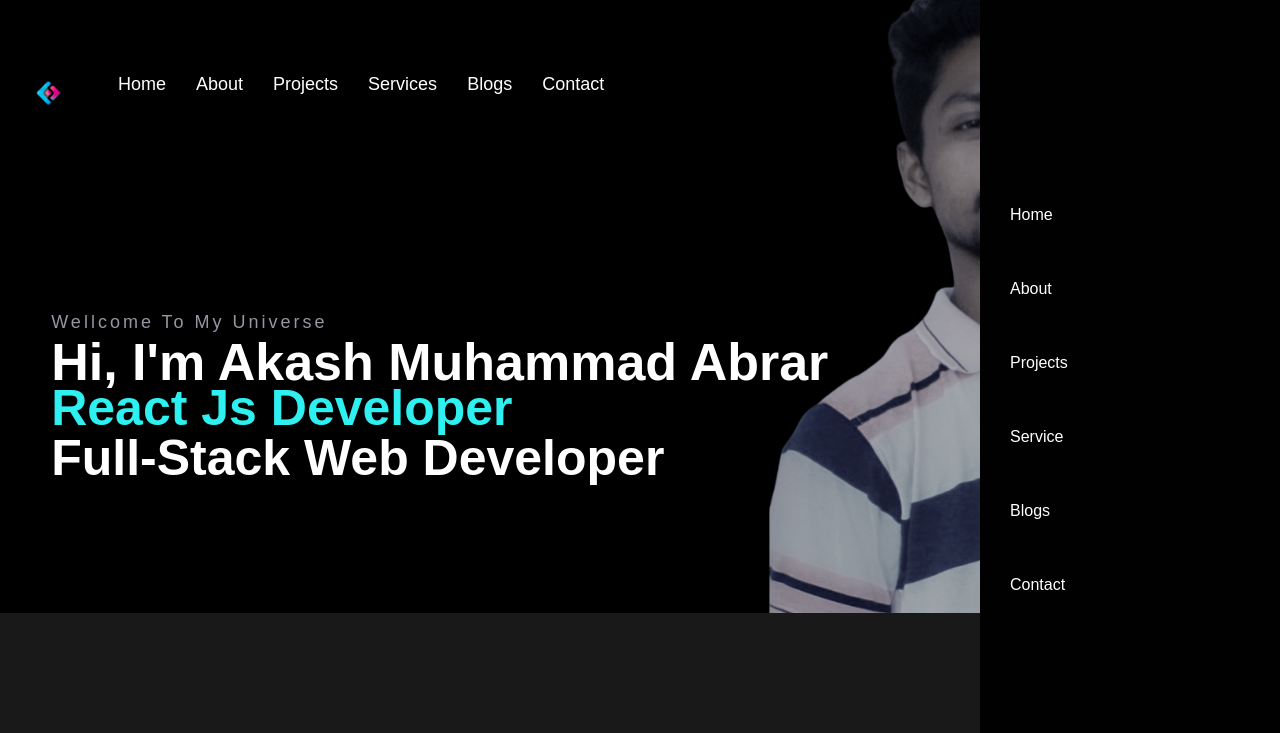
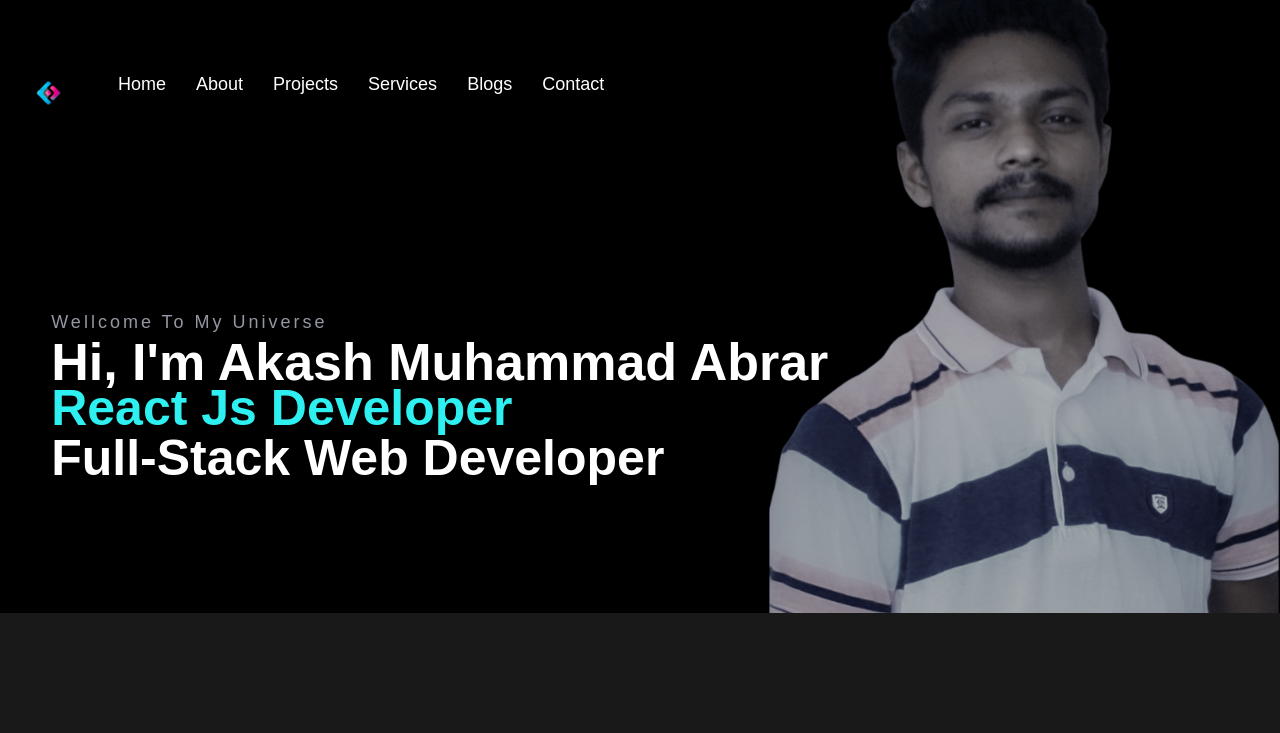
Before and after one commit to AkashMAbrrar/my-portfolio-personal, a React (Create React App) app: page / in a window 1280 px wide. Shown: the top 733 px of the page. Built offline with nearby package versions, Linux system fonts and the light colour scheme.

Commit message:
this commit for update toggle

```diff
--- a/src/components/Home/Home.css
+++ b/src/components/Home/Home.css
@@ -127,3 +127,9 @@ li.sideNavbar {
         font-size: 50px !important;
     }
 }
+
+@media only screen and (max-width:425px) {
+    h2.home__text.pz__10 {
+        font-size: 32px;
+    }
+}
--- a/src/components/Home/Home.js
+++ b/src/components/Home/Home.js
@@ -10,7 +10,7 @@ const Home = () => {
         header.classList.toggle("active", window.scrollY > 0);
     });
     // toggle menu
-    const [show, setShow] = useState(true);
+    const [show, setShow] = useState(false);
 
 
     return (
```
